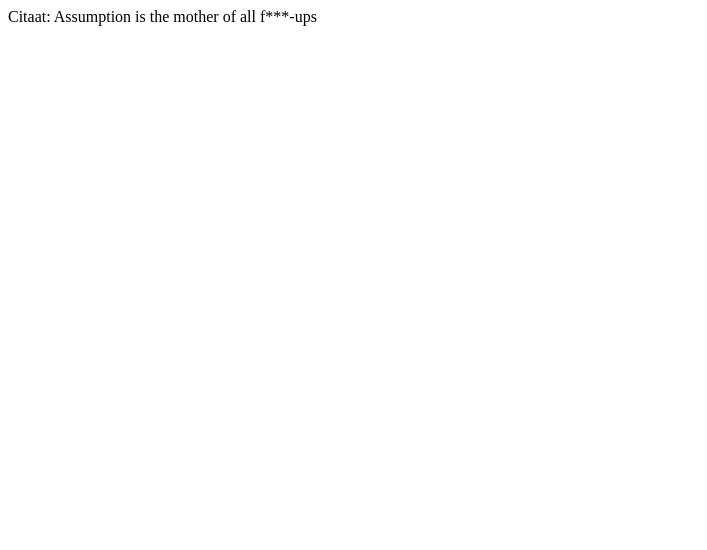
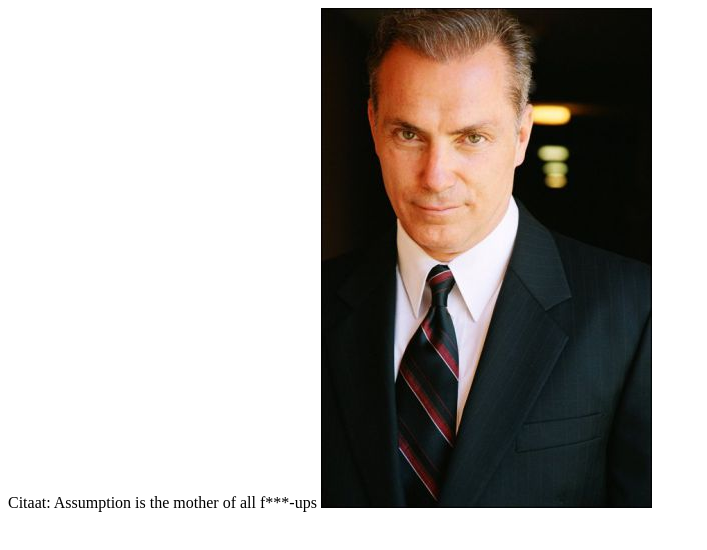
Before and after one commit to KarineNingbers/toetsVersiebeheer, a plain HTML site: page index.html in a window 1280 px wide. Shown: the whole page, without its empty margins (0-707 px from the left). Drawn offline with Linux system fonts and the light colour scheme.

Commit message:
foto toegevoegd

```diff
--- a/index.html
+++ b/index.html
@@ -4,6 +4,7 @@
 	</head>
 	<body>
 	Citaat: Assumption is the mother of all f***-ups
+	<img src='al.jpg' id='logo'>
 	</body>
 	<footer>
 	</footer>
```
Also changed, not shown: al.jpg (added).
